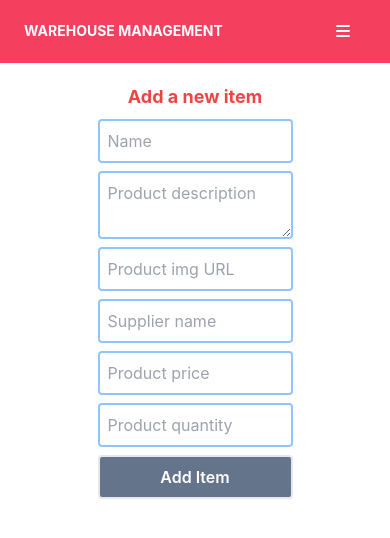
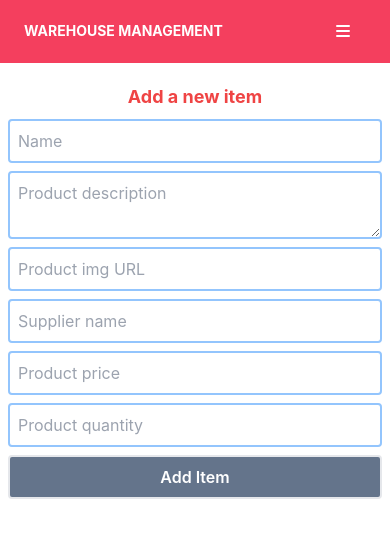
Before and after one commit to shahriar-kasem/warehouse-management-client-side, a React (Create React App) app: page /newitem in a window 390 px wide. Shown: the top 538 px of the page. Built offline with nearby package versions, Linux system fonts and the light colour scheme.

Commit message:
home page more responsive style added

```diff
--- a/src/components/pages/AddItem/AddItem.js
+++ b/src/components/pages/AddItem/AddItem.js
@@ -5,9 +5,9 @@ const AddItem = () => {
     const { register, handleSubmit } = useForm();
     const onSubmit = data => console.log(data);
     return (
-        <div className='my-5'>
+        <div className='my-5 mx-2'>
             <h1 className='my-2 text-red-500 font-bold text-lg'>Add a new item</h1>
-            <form className='flex flex-col w-1/2 mx-auto' onSubmit={handleSubmit(onSubmit)}>
+            <form className='flex flex-col w-2/2 md:w-1/2 lg:w-1/2 mx-auto' onSubmit={handleSubmit(onSubmit)}>
                 <input className='mb-2 border-2 border-blue-300 py-2 px-2 rounded' placeholder='Name' {...register("name", { required: true, maxLength: 100 })} />
                 <textarea className='mb-2 border-2 border-blue-300 py-2 px-2 rounded' placeholder='Product description' {...register("description", { required: true, maxLength: 500 })} />
                 <input className='mb-2 border-2 border-blue-300 py-2 px-2 rounded' placeholder='Product img URL' {...register("url", { required: true, maxLength: 200 })} />
--- a/src/components/pages/Home/Home/Home.js
+++ b/src/components/pages/Home/Home/Home.js
@@ -21,7 +21,7 @@ const Home = () => {
                         ></Item>)
                     }
                 </div>
-                <div onClick={() => navigate(`/inventory`)} className='my-5 bg-rose-400 hover:bg-rose-500 rounded mx-24'>
+                <div onClick={() => navigate(`/inventory`)} className='my-5 bg-rose-400 hover:bg-rose-500 rounded lg:mx-24 md:mx-10 mx-5'>
                     <button className=' px-5 py-1 mt-1  text-white mb-2 mx-5'>See Full Inventory</button>
                 </div>
             </section>
```
